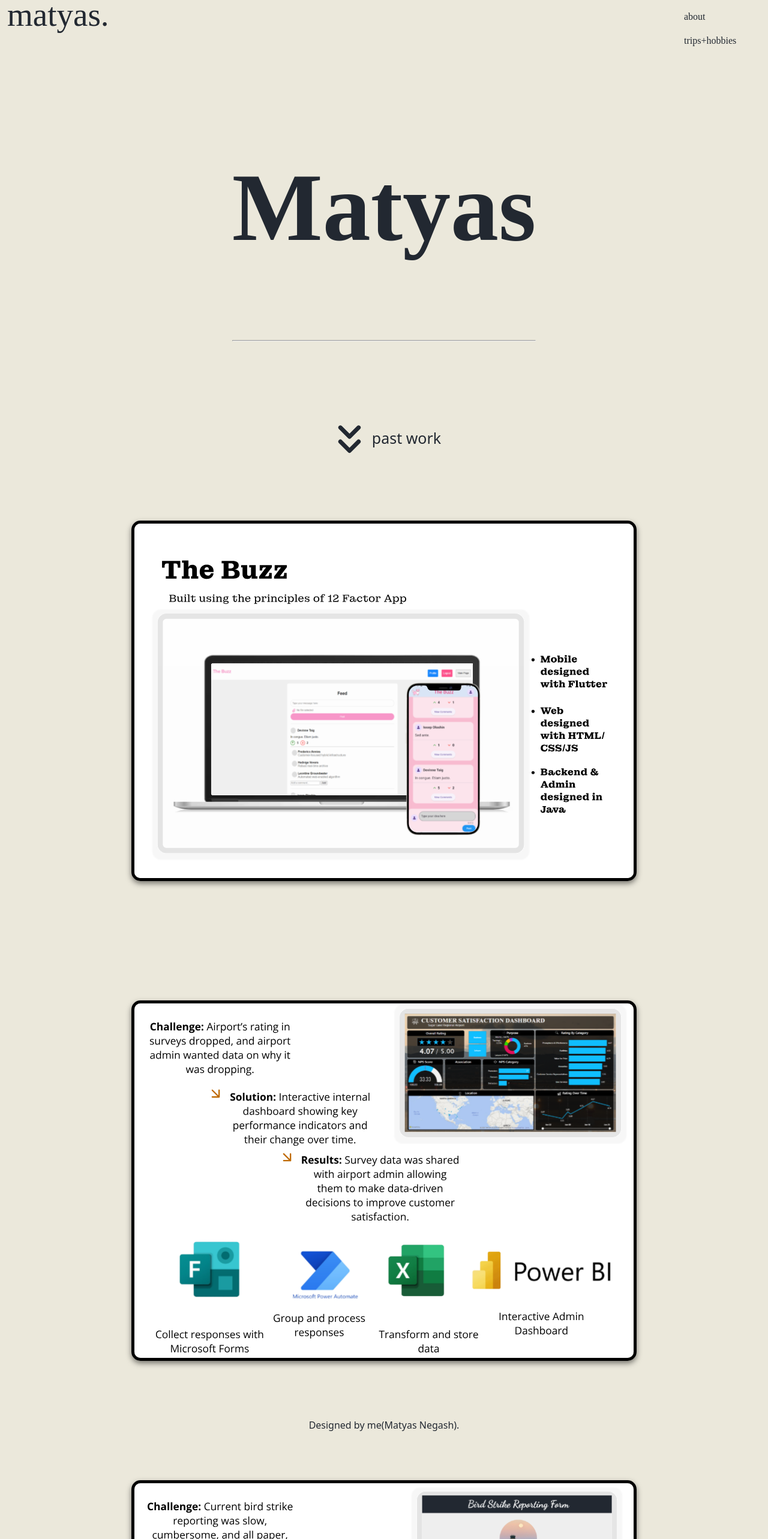
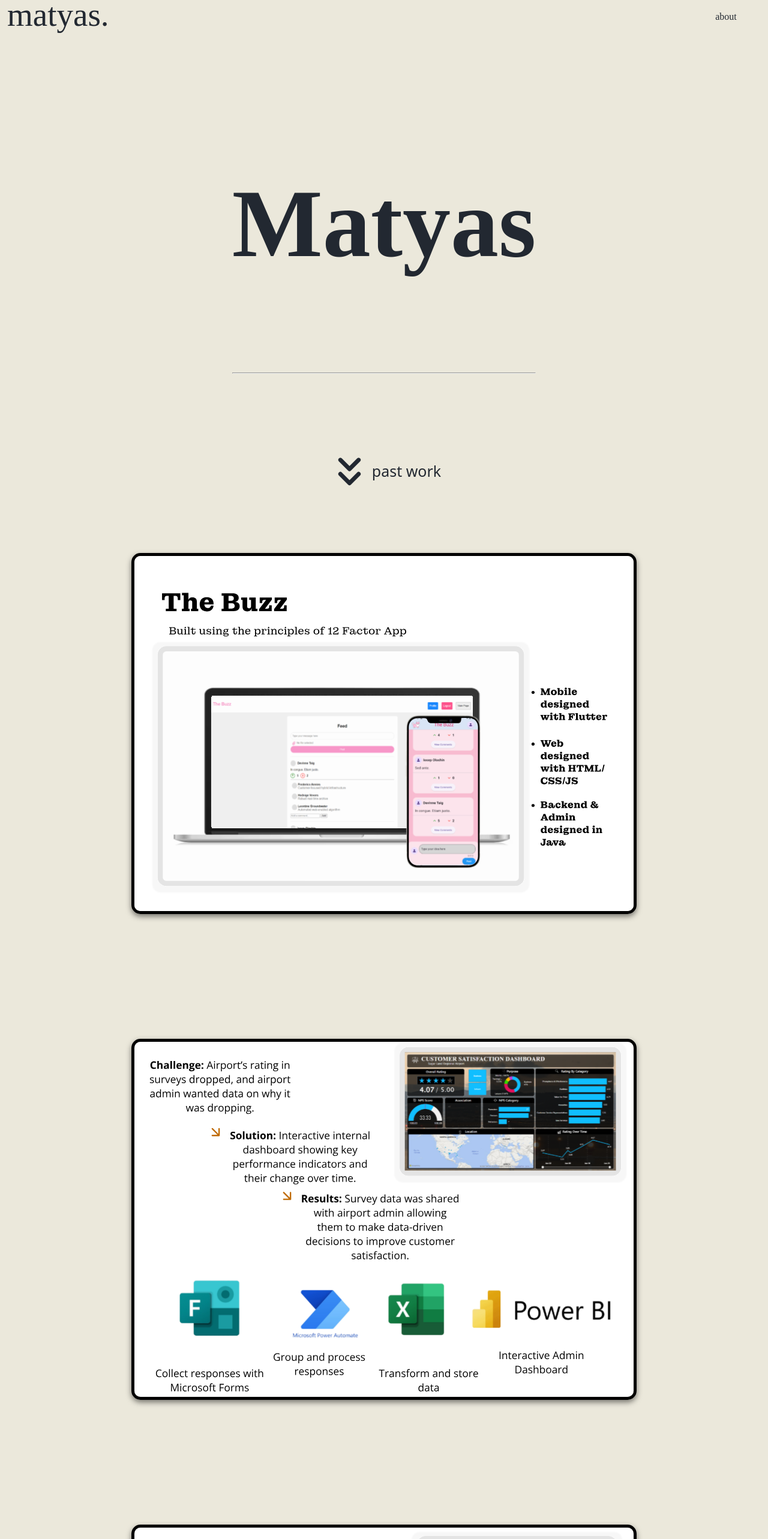
Before and after one commit to mnegash9/mnegash9.github.io, a React (Vite) app: page / in a window 1280 px wide. Shown: the top 2566 px of the page at 60% size. Built offline with nearby package versions, Linux system fonts and the light colour scheme; a web font is replaced by a local one.

Commit message:
final edit for now

```diff
--- /dev/null
+++ b/src/components/Footer.jsx
@@ -0,0 +1,10 @@
+import { React } from "react";
+
+export default function Footer() {
+    return (
+        <div className="footer" >
+            <p>I love meeting new people, you can reach me at <a className="email" href="mailto:matyas.negash@yahoo.com">matyas.negash@yahoo.com</a></p>
+            <p>Designed by me (Matyas Negash)</p>
+        </div>
+    );
+}
--- /dev/null
+++ b/src/components/ScrollToTop.jsx
@@ -0,0 +1,12 @@
+import { useEffect } from "react";
+import { useLocation } from "react-router-dom";
+
+export default function ScrollToTop() {
+  const { pathname } = useLocation();
+
+  useEffect(() => {
+    window.scrollTo(0, 0);
+  }, [pathname]);
+
+  return null;
+}
--- a/src/components/ScrollToTopButton.jsx
+++ b/src/components/ScrollToTopButton.jsx
@@ -10,7 +10,7 @@ const ScrollToTopButton = () => {
 
   // Function to toggle visibility based on scroll position
   const toggleVisibility = () => {
-    if (window.scrollY > 1024) {
+    if (window.scrollY > 800) {
       setIsVisible(true);
     } else {
       setIsVisible(false);
--- a/src/index.css
+++ b/src/index.css
@@ -8,10 +8,6 @@
   background-color: #EBE8DB;
 }
 
-html,
-body {
-  height: 100%;
-}
 
 .header {
   position: absolute;
@@ -22,9 +18,7 @@ body {
 
 .myicon {
   position: absolute;
-  /* Ensure it follows the header positioning */
   top: 0;
-  /* Align to the top */
   left: 0;
   /* Align to the left */
   margin-left: 12px;
@@ -38,6 +32,7 @@ body {
 }
 
 .mynavbar {
+  top: 0;
   float: right;
   width: 140px;
   height: 100%;
@@ -47,52 +42,35 @@ body {
 
 .mytitle {
   display: flex;
-  align-items: center;
-  justify-content: center;
   margin-top: 125px;
   margin-bottom: 100px;
   font-family: 'Montagu Slab';
   font-size: 50px;
 }
+.project-images {
+  display: flex;
+  flex-direction: column;
+  justify-content: center;
+  align-items: center;
+  gap: 10px;
+}
 
-.project-images {
-  position: sticky;
-  flex-direction: column; /* Stack images vertically */
-  align-items: center;
-  gap: 100px; /* Add spacing between images */
-
-}
 /* Base visibility for all images */
 .image-wrapper {
-  position: sticky;
-  top: 0;
   height: 100vh;
   display: flex;
-  justify-content: center;
-  align-items: center;
-  --visibility: 1;
-  cursor: pointer;
-  transition: transform 0.2s;
-}
-
-/* Create intersection observer targets */
-.image-wrapper::before {
-  content: '';
-  position: absolute;
-  top: 75%; /* Adjust this to control when dimming starts */
-  width: 100%;
-
-  display: flex;
+  flex-direction: column;
   justify-content: center;
   align-items: center;
 }
-.image-wrapper:hover {
-  transform: scale(1.02);
+.myborder {
+  border-bottom: medium dotted #222831 ;
 }
 .sticky-image {
   border: 5px solid black;
   border-radius: 15px;
   box-shadow: 0 4px 10px rgba(0, 0, 0, 0.5);
+  max-width: 65%;
   opacity: var(--visibility);
   transition: opacity 0.2s ease-in-out;
 }
@@ -117,13 +95,34 @@ body {
   color: white;
 }
 .footer {
-  position: relative;
-  bottom: 100%;
-  height: 15px;
   display: flex;
+  margin-top: 50px;
+  height: 120px;
+  flex-direction: column;
   align-items: center;
   justify-content: center;
+  text-align: center;
+  width: 100%;
+  background-color: #393E46;
+  color: white;
+  position: relative;
 }
+.avatar {
+  object-fit: cover;
+  object-position: top center;
+  border-radius:50%;
+  width: 400px;
+  height: 400px;
+  border: 2px solid black
+
+}
+
+.email {
+  font-weight: 500;
+  color: white;
+  text-decoration: inherit;
+}
+
 a {
   font-weight: 500;
   color: #222831;
@@ -134,10 +133,15 @@ a:hover {
   color: #535bf2;
 }
 
+html, body {
+  margin: 0;
+  padding: 0;
+}
+
+
 body {
   margin: 0;
-  display: flex;
-  min-width: 320px;
+  min-width: 600px;
   min-height: 100vh;
 }
 
--- a/src/pages/MainPage.jsx
+++ b/src/pages/MainPage.jsx
@@ -1,10 +1,11 @@
-import { React, useEffect } from "react";
+import { React, useEffect, useState } from "react";
 import { BrowserRouter as Router, Routes, Route, Link, useNavigate } from "react-router-dom";
 import TheBuzz from "../assets/thebuzz-project-demo.svg";
 import PowerApps from "../assets/powerapps-project-demo.svg";
 import PowerBI from "../assets/powerbi-project-demo.svg";
 import { ChevronDoubleDownIcon } from "@heroicons/react/16/solid";
 import ScrollToTopButton from "../components/ScrollToTopButton.jsx";
+import Footer from "../components/Footer.jsx";
 
 const projectData = [
   {
@@ -12,14 +13,6 @@ const projectData = [
     image: TheBuzz,
     path: '/projects/thebuzz',
     title: 'The Buzz Project'
-  },
-  {
-    id: 'powerbi',
-    image: PowerBI,
-  },
-  {
-    id: 'powerapps',
-    image: PowerApps,
   }
 ];
 
@@ -54,8 +47,11 @@ export default function MainPage() {
     navigate(path);
   };
 
+  const [isHovered, setIsHovered] = useState(false);
+
   return (
-    <div id="mainpage">
+    <section>
+      <div id="mainpage" style={{ height: "100vh", width: "100%", display: 'flex', flexDirection: 'column', alignItems: 'center', textAlign: "center" }}>
         <header className="header">
           <div className="myicon">
             <nav>
@@ -65,7 +61,7 @@ export default function MainPage() {
           <div className="mynavbar">
             <nav>
               <Link to="/about"><p>about</p></Link>
-            <Link to="/trips"><p>trips+hobbies</p></Link>
+              {/* <Link to="/trips"><p>trips+hobbies</p></Link> */}
             </nav>
           </div>
         </header>
@@ -79,33 +75,42 @@ export default function MainPage() {
           <ChevronDoubleDownIcon height={75} width={75} />
           <small>past work</small>
         </div>
-      <div style={{ height: "200vh" }}>
         <div className="project-images">
           {projectData.map((project) => (
             <div
               className="image-wrapper"
               key={project.id}
-              onClick={() => handleImageClick(project.path)}
-              role="button"
               tabIndex={0}
               onKeyDown={(e) => {
-                if (e.key === 'Enter' || e.key === ' ') {
+                if (e.key === 'Enter') {
                   handleImageClick(project.path);
                 }
-              }}
-            >
+              }}>
               <img
+                role="button"
+                onClick={() => handleImageClick(project.path)}
                 src={project.image}
                 alt={project.title}
                 className="sticky-image"
-                style={{position:"sticky", top: 0, maxWidth:'65%', height: "auto"}}
+                onMouseEnter={() => setIsHovered(true)}
+                onMouseLeave={() => setIsHovered(false)}
+                style={{
+                  cursor: "pointer",
+                  transform: isHovered ? 'scale(1.02)' : 'scale(1)', transition: 'transform 0.3s ease'
+                }}
               />
             </div>
           ))}
+          <div className="image-wrapper" >
+            <img src={PowerBI} alt={'Power BI Demo Image'} className="sticky-image" />
+          </div>
+          <div className="image-wrapper" >
+            <img src={PowerApps} alt={'Power Apps Demo Image'} className="sticky-image" />
           </div>
         </div>
-      <footer className="footer">Designed by me(Matyas Negash).</footer>
+        <Footer />
         <ScrollToTopButton />
       </div>
+    </section>
   );
 }
--- /dev/null
+++ b/src/pages/NoPage.jsx
@@ -0,0 +1,9 @@
+// import { BadgeCheckIcon, ChipIcon } from "@heroicons/react/24/solid";
+import React from "react";
+
+export default function Skills() {
+  return (
+    <section id="skills">
+    </section>
+  );
+}
--- a/src/pages/ProjectPage.jsx
+++ b/src/pages/ProjectPage.jsx
@@ -2,6 +2,7 @@ import React from 'react';
 import { useParams, Link } from 'react-router-dom';
 import SystemCompDiagram from "../assets/buzz-component-diagram.svg";
 import ScreenshotUI from "../assets/buzz-flow-gif.gif"
+import Footer from '../components/Footer';
 
 const ProjectPage = () => {
     const { projectId } = useParams();
@@ -10,8 +11,7 @@ const ProjectPage = () => {
     const projectDetails = {
         thebuzz: {
             title: 'The Buzz Project',
-            description: `Culmination of a semester long project. Initially privately hosted at Lehigh, it now lives in a Dokku container in an Amazon EC2 instance.
-            Below is a system component diagram.`,
+            description: ``,
         },
     };
 
@@ -22,6 +22,7 @@ const ProjectPage = () => {
     }
 
     return (
+        <>
             <section>
                 <header className="header">
                     <div className="myicon">
@@ -30,9 +31,9 @@ const ProjectPage = () => {
                         </nav>
                     </div>
                 </header>
-            <main>
-                <div style={{ display: 'flex' }}>
-                    <div style={{flex: 1, marginLeft: '12px', marginTop: 300}}>
+                <main >
+                    <div style={{ display: 'flex', overflow:"auto" }}>
+                        <div style={{ flex: 1, marginLeft: '12px', marginTop: 300 }}>
                             <h1 className="text-3xl font-bold mb-4">{project.title}</h1>
                             <em>Share text, files, or images, <br></br> collaborate internally, and <br></br>vote on ideas</em>
                         </div>
@@ -58,6 +59,7 @@ const ProjectPage = () => {
                                     <li>Run admin/management tasks as one-off processes</li>
                                 </ol>
                                 <p>The Mobile was designed in Flutter, the Web component with HTML/CSS/JS, and the Backend and Admin command line client (for handling database interactions) components were both designed in Java.</p>
+                                <p>(Designed in collaboration with Sean, Monica, Evan, and Mohamed).</p>
                             </div>
 
                         </div>
@@ -67,22 +69,24 @@ const ProjectPage = () => {
                             <section>
                                 <h2>Give it a try here </h2>
                                 <p>The Buzz is an idea sharing app for private internal discussion (like in a company) and allows posting of ideas, comments, and files/images.</p>
-                            <div style={{ display: "flex", flexDirection:"column", justifyContent: "center", textAlign: "center", alignItems: "center" }}>
-                                <div style={{ backgroundColor: "#222831", height: "60px", width: "220px", cursor: "pointer" }}>
-                                    <Link target="_blank" to="https://matyas.homelinuxserver.org" style={{ color: "white", fontSize: 30, margin: "20px" }}>
+                                <div style={{ display: "flex", flexDirection: "column", justifyContent: "center", textAlign: "center", alignItems: "center" }}>
+                                    <Link target="_blank" to='https://matyas.homelinuxserver.org'>
+                                        <div style={{ backgroundColor: "#222831", cursor: "pointer" }}>
+                                            <p style={{ color: "white", fontSize: 30, padding: "20px 30px" }}>
                                                 <u>The Buzz</u>
+                                            </p>
+                                        </div>
                                     </Link>
-                                </div>
-                                <p>(Designed in collaboration with Sean, Monica, Evan, and Mohamed).</p>
+
                                 </div>
                             </section>
                         </div>
                     </div>
+
                 </main>
-            <footer style={{ marginTop: "50px" }}>
-
-            </footer>
             </section >
+            <Footer />
+        </>
     );
 };
 
```
Also changed, not shown: src/App.jsx (+7 -4 lines), src/pages/About.jsx (+38 -21 lines), src/pages/Contacts.jsx (deleted, +0 -32 lines), src/assets/profile2.jpeg (added). Lines whose indentation alone changed are shown as unchanged.
